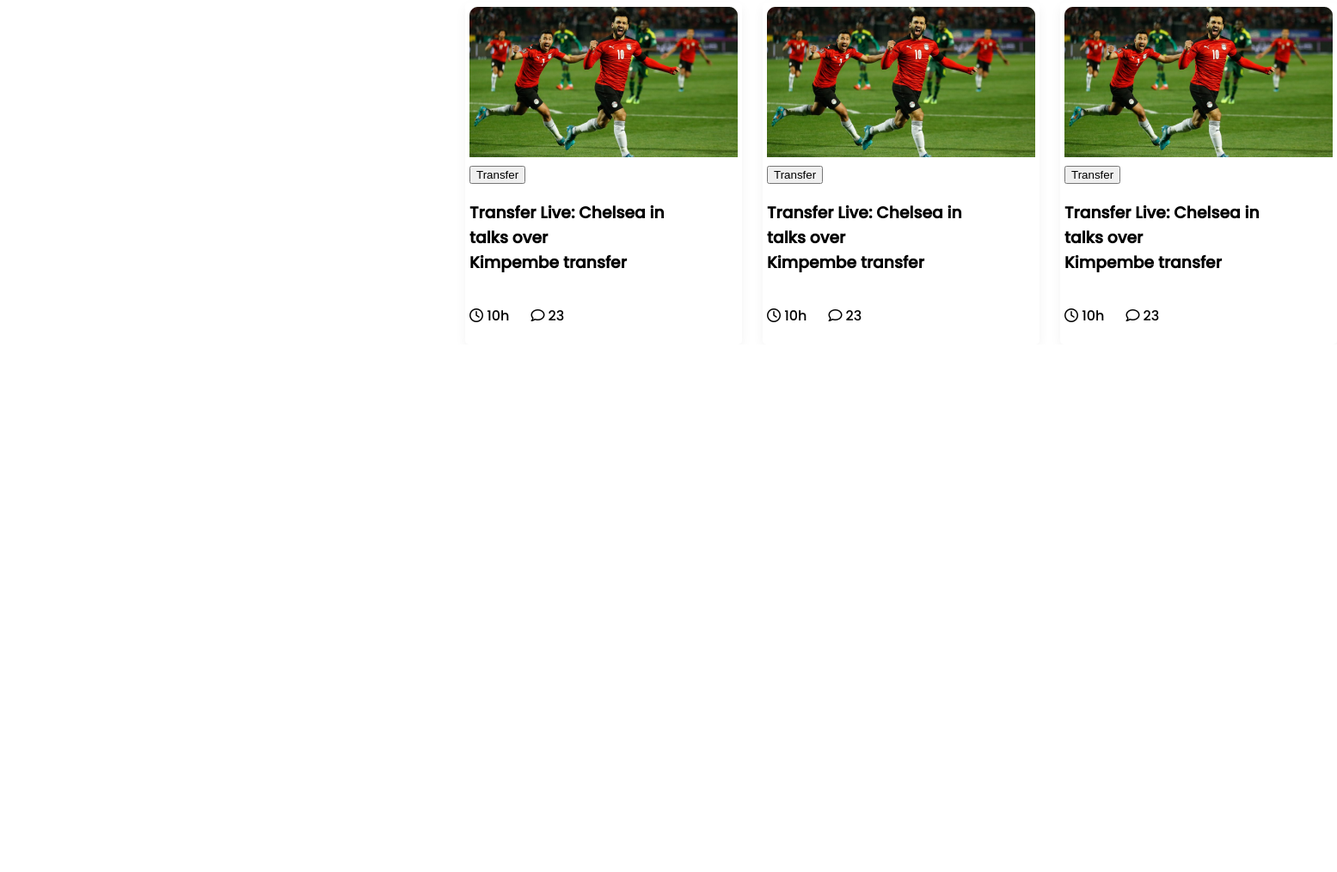
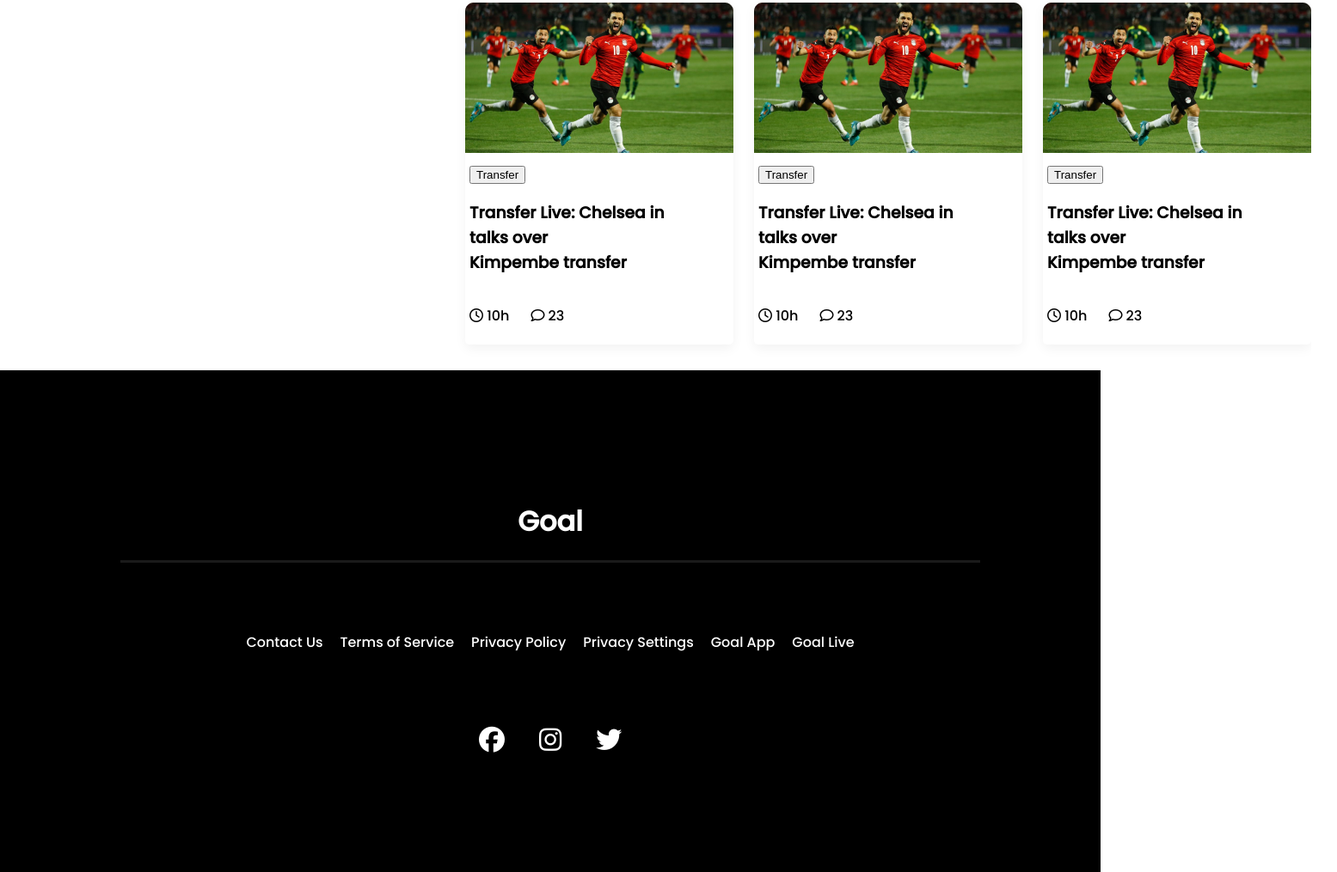
Before and after one commit to NeyamulOmy/world-cup, a plain HTML site: page index.html in a window 1280 px wide. Shown: the part 1597-2612 px from the top of the page at 86% size, 1555 px wide, since content can reach past the window. Before the commit the page ends 1998 px from the top, so only its background shows below. Drawn offline with Linux system fonts and the light colour scheme.

Commit message:
index.html mostly completed

```diff
--- a/index.html
+++ b/index.html
@@ -45,65 +45,91 @@
                     <article class="blog">
                         <img src="./assets/Blog Image.png" alt="">
                         <br>
+                        <div class="blog-text">
                             <button type="submit">Transfer</button><br>
                             <h3>Transfer Live: Chelsea in talks over <br>Kimpembe transfer</h3>
                             <br>
                             <p><i class="fa-regular fa-clock"></i> 10h &nbsp;&nbsp;&nbsp;&nbsp;&nbsp;<i
                                     class="fa-regular fa-comment"></i> 23</p>
+                        </div>
                     </article>
                     <article class="blog">
                         <img src="./assets/Blog Image.png" alt="">
                         <br>
+                        <div class="blog-text">
                             <button type="submit">Transfer</button><br>
                             <h3>Transfer Live: Chelsea in talks over <br>Kimpembe transfer</h3>
                             <br>
                             <p><i class="fa-regular fa-clock"></i> 10h &nbsp;&nbsp;&nbsp;&nbsp;&nbsp;<i
                                     class="fa-regular fa-comment"></i> 23</p>
+                        </div>
                     </article>
                     <article class="blog">
                         <img src="./assets/Blog Image.png" alt="">
                         <br>
+                        <div class="blog-text">
                             <button type="submit">Transfer</button><br>
                             <h3>Transfer Live: Chelsea in talks over <br>Kimpembe transfer</h3>
                             <br>
                             <p><i class="fa-regular fa-clock"></i> 10h &nbsp;&nbsp;&nbsp;&nbsp;&nbsp;<i
                                     class="fa-regular fa-comment"></i> 23</p>
+                        </div>
                     </article>
                     <article class="blog">
                         <img src="./assets/Blog Image.png" alt="">
                         <br>
+                        <div class="blog-text">
                             <button type="submit">Transfer</button><br>
                             <h3>Transfer Live: Chelsea in talks over <br>Kimpembe transfer</h3>
                             <br>
                             <p><i class="fa-regular fa-clock"></i> 10h &nbsp;&nbsp;&nbsp;&nbsp;&nbsp;<i
                                     class="fa-regular fa-comment"></i> 23</p>
+                        </div>
                     </article>
                     <article class="blog">
                         <img src="./assets/Blog Image.png" alt="">
                         <br>
+                        <div class="blog-text">
                             <button type="submit">Transfer</button><br>
                             <h3>Transfer Live: Chelsea in talks over <br>Kimpembe transfer</h3>
                             <br>
                             <p><i class="fa-regular fa-clock"></i> 10h &nbsp;&nbsp;&nbsp;&nbsp;&nbsp;<i
                                     class="fa-regular fa-comment"></i> 23</p>
+                        </div>
                     </article>
                     <article class="blog">
                         <img src="./assets/Blog Image.png" alt="">
                         <br>
+                        <div class="blog-text">
                             <button type="submit">Transfer</button><br>
                             <h3>Transfer Live: Chelsea in talks over <br>Kimpembe transfer</h3>
                             <br>
                             <p><i class="fa-regular fa-clock"></i> 10h &nbsp;&nbsp;&nbsp;&nbsp;&nbsp;<i
                                     class="fa-regular fa-comment"></i> 23</p>
+                        </div>
                     </article>
+
                 </div>
-
-
             </div>
 
         </div>
     </main>
-
+    <!-----------------
+        Footer
+    ------------------>
+    <footer>
+        <h1>Goal</h1>
+        <hr>
+        <div class="footer-links">
+            <a href="">Contact Us</a><a href="">Terms of Service</a><a href="">Privacy Policy</a><a href="">Privacy
+                Settings</a><a href="">Goal App</a><a href="">Goal Live</a>
+        </div>
+        <div class="socials">
+            <a target=_blank href="https://facebook.com"><i class="fa-brands fa-facebook"></i></a><a target=_blank
+                href="https://instagram.com"><i class="fa-brands fa-instagram"></i></a><a target=_blank
+                href="https://twitter.com"><i class="fa-brands fa-twitter"></i></a>
+        </div>
+    </footer>
 </body>
 
 </html>
--- a/styles/style.css
+++ b/styles/style.css
@@ -1,8 +1,15 @@
 @import url('https://fonts.googleapis.com/css2?family=Poppins:wght@500&family=Roboto&display=swap');
 
 body {
+    margin-left: 0;
+    margin-right: 0;
+    margin-bottom: 0;
+    font-family: poppins;
+}
+
+header,
+main {
     margin: 0 140px;
-    font-family: poppins;
 }
 
 .banner {
@@ -105,10 +112,11 @@ body {
 
     border-radius: 5px;
     box-shadow: 0px 5px 13px rgba(0, 0, 0, 0.05);
+    justify-content: center;
+}
+
+.blog-text {
     padding: 5px;
-    justify-content: center;
-
-
 }
 
 .blog img {
@@ -121,3 +129,45 @@ p {
     display: inline-block;
     width: 272px;
 }
+
+footer {
+    background-color: black;
+    color: white;
+    width: 100%;
+    text-align: center;
+    padding: 130px;
+    padding-right: 0;
+    padding-left: 0;
+    margin-top: 30px;
+
+}
+
+hr {
+    width: 1000px;
+    border: none;
+    border-top: 3px solid rgba(255, 255, 255, 0.1);
+}
+
+.footer-links {
+    margin-top: 80px;
+    margin-bottom: 80px;
+}
+
+.footer-links a {
+    text-decoration: none;
+    color: white;
+    padding: 10px;
+}
+
+.socials {
+    display: flex;
+    justify-content: center;
+    column-gap: 40px;
+    font-size: 30px;
+
+}
+
+.fa-brands {
+    color: white;
+
+}
```
Lines whose indentation alone changed are shown as unchanged.
